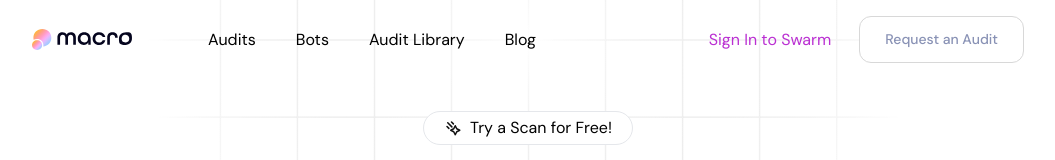
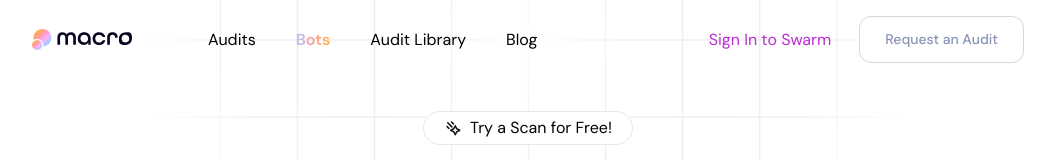
Before and after one commit to snowball-tools/website-example, a Next.js app: page /bots in a window 1280 px wide. Shown: the top 160 px of the page, without its empty margins (112-1167 px from the left). Built offline with nearby package versions, Linux system fonts and the light colour scheme; a web font is replaced by a local one.

Commit message:
fix: implement active state on navigation

```diff
--- a/src/components/Nav/Nav.tsx
+++ b/src/components/Nav/Nav.tsx
@@ -3,37 +3,39 @@
 import { Disclosure } from '@headlessui/react'
 import { Bars3Icon, XMarkIcon } from '@heroicons/react/24/outline'
 import Link from 'next/link'
+import { usePathname } from 'next/navigation'
 
 const navigation = [
-  { name: 'Audits', href: '/', current: true },
-  { name: 'Bots', href: '/bots', current: false },
-  { name: 'Audit Library', href: 'https://0xmacro.com/library', current: false, newTab: true },
-  { name: 'Blog', href: 'https://0xmacro.com/blog/', current: false, newTab: true },
+  { name: 'Audits', href: '/' },
+  { name: 'Bots', href: '/bots' },
+  { name: 'Audit Library', href: 'https://0xmacro.com/library', newTab: true },
+  { name: 'Blog', href: 'https://0xmacro.com/blog/', newTab: true },
 ]
 
 function classNames(...classes: string[]) {
   return classes.filter(Boolean).join(' ')
 }
 
-function getNavItems() {
+function getNavItems(currentPath: string) {
   return navigation.map((item) => (
     <Disclosure.Button key={item.name} as="li">
       <Link
         href={item.href}
-        className={classNames(
-          item.current ? '' : 'text-black',
-          'block px-3 py-2 text-lg hover:text-black transition-colors duration-300 md:text-sm lg:text-base',
-        )}
-        aria-current={item.current ? 'page' : undefined}
+        className={'block px-3 py-2 text-lg transition-colors duration-300 md:text-sm lg:text-base'}
+        aria-current={currentPath === item.href ? 'page' : undefined}
         target={item.newTab ? '_blank' : undefined}
       >
-        {item.name}
+        <span className={currentPath === item.href ? 'gradient-text font-semibold' : 'text-black'}>
+          {item.name}
+        </span>
       </Link>
     </Disclosure.Button>
   ))
 }
 
 const Nav = () => {
+  const currentPath = usePathname()
+
   return (
     <Disclosure as="nav">
       {({ open }) => (
@@ -51,11 +53,13 @@ const Nav = () => {
             </div>
 
             <div className="hidden md:block">
-              <ul className="flex space-x-1 lg:space-x-4">{getNavItems()}</ul>
+              <ul className="flex space-x-1 lg:space-x-4">{getNavItems(currentPath)}</ul>
             </div>
 
             <Disclosure.Panel className="absolute z-10 top-[58px] left-0 right-0 md:hidden">
-              <ul className="space-y-1 px-2 pb-3 pt-2 bg-white shadow">{getNavItems()}</ul>
+              <ul className="space-y-1 px-2 pb-3 pt-2 bg-white shadow">
+                {getNavItems(currentPath)}
+              </ul>
             </Disclosure.Panel>
           </div>
         </>
```
